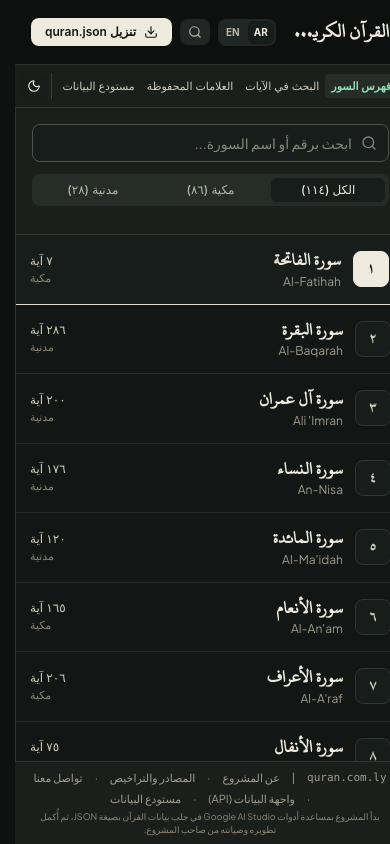
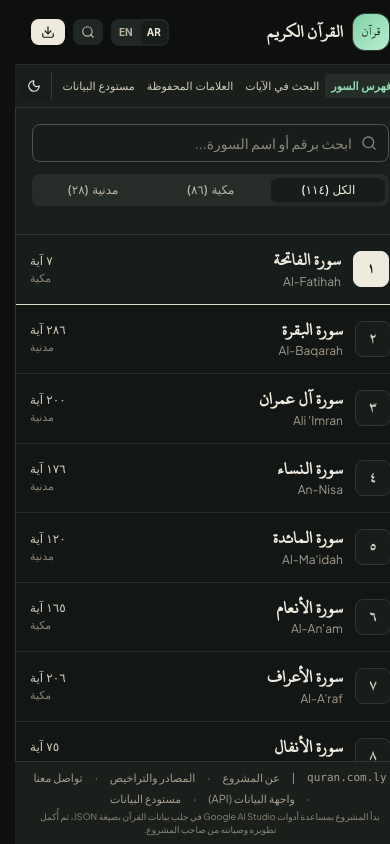
Before and after one commit to Gamingmonster2/quran.com.ly, a React (Vite) app: page / in a window 390 px wide. Built offline with nearby package versions, Linux system fonts and the light colour scheme; a web font is replaced by a local one.

Commit message:
Fix header wordmark truncation: responsive two-row header, compact Quran logo mark, full site name visible on desktop and short title on mobile

```diff
--- a/src/components/Header.tsx
+++ b/src/components/Header.tsx
@@ -44,20 +44,33 @@ export const Header: React.FC<HeaderProps> = ({
 
   return (
     <header lang={lang} className="sticky top-0 z-30 bg-[#FBF9F5]/90 backdrop-blur-md border-b border-stone-200">
-      <div className="max-w-7xl mx-auto px-4 sm:px-6 flex items-center justify-between gap-3 sm:gap-8 h-16">
-        {/* Zone 1: wordmark مترجم؛ يتمدّد ويُقتطع عند الحاجة بدل دفع بقية الأزرار خارج الشاشة */}
+      <div className="max-w-7xl mx-auto px-4 sm:px-6 flex flex-wrap items-center gap-x-3 gap-y-1.5 py-2 min-h-16">
+        {/* Zone 1: الشعار + اسم الموقع (لا يُقتطع النص أبدًا؛ يلتف الصف بدل قصّه) */}
         <button
           onClick={onNavigateHome}
           title={t('app.title')}
-          className={`min-w-0 max-w-full truncate text-start font-bold text-stone-900 whitespace-nowrap hover:text-emerald-900 transition-colors ${
-            isArabic ? 'font-quran text-xl sm:text-2xl' : 'font-sans text-base sm:text-xl'
-          }`}
+          aria-label={t('app.title')}
+          className={`flex shrink-0 items-center gap-2.5 text-start rounded-xl transition-opacity hover:opacity-85 ${FOCUS_RING}`}
         >
-          {t('app.title')}
+          {/* شعار مؤقت يحمل كلمة «قرآن» — يبقى صالحًا بعد تغيير اسم الموقع */}
+          <span
+            aria-hidden="true"
+            className="grid h-9 w-9 shrink-0 place-items-center rounded-xl bg-gradient-to-br from-emerald-800 to-emerald-950 text-white shadow-sm ring-1 ring-emerald-900/25 sm:h-10 sm:w-10"
+          >
+            <span className="font-quran text-[13px] leading-[1.5] sm:text-sm">قرآن</span>
+          </span>
+          <span
+            className={`font-bold text-stone-900 whitespace-nowrap ${
+              isArabic ? 'font-quran text-lg sm:text-2xl' : 'font-sans text-sm sm:text-xl'
+            }`}
+          >
+            <span className="sm:hidden">{t('app.title.short')}</span>
+            <span className="hidden sm:inline">{t('app.title')}</span>
+          </span>
         </button>
 
-        {/* Zone 2: روابط التنقل */}
-        <nav className="hidden md:flex items-center gap-6 text-sm font-medium text-stone-700">
+        {/* Zone 2: روابط التنقل — صف مستقل على الشاشات المتوسطة/الكبيرة لتفادي اقتطاع الاسم */}
+        <nav className="order-last hidden w-full items-center justify-center gap-5 border-t border-stone-200/70 pt-1 text-sm font-medium text-stone-700 md:flex 2xl:order-none 2xl:w-auto 2xl:justify-start 2xl:border-0 2xl:pt-0">
           <button
             onClick={() => onSelectView('surah')}
             aria-current={currentView === 'surah' ? 'page' : undefined}
@@ -105,7 +118,7 @@ export const Header: React.FC<HeaderProps> = ({
         </nav>
 
         {/* Zone 3: مبدّل السمة + مبدّل اللغة + بحث سريع + الإجراء الأساسي */}
-        <div className="flex items-center gap-2 shrink-0">
+        <div className="order-2 flex items-center gap-2 shrink-0 ms-auto">
           {/* Desktop theme switcher */}
           <div
             className="hidden md:flex items-center gap-0.5 p-0.5 bg-stone-200/60 rounded-lg"
@@ -194,10 +207,11 @@ export const Header: React.FC<HeaderProps> = ({
             type="button"
             onClick={onOpenDataModal}
             title={t('header.download')}
-            className={`inline-flex items-center gap-2 px-3.5 py-1.5 text-xs font-semibold text-white bg-stone-900 rounded-lg hover:bg-stone-800 transition-colors shadow-sm whitespace-nowrap shrink-0 ${FOCUS_RING}`}
+            aria-label={t('header.download')}
+            className={`inline-flex items-center gap-2 px-2.5 py-1.5 text-xs font-semibold text-white bg-stone-900 rounded-lg hover:bg-stone-800 transition-colors shadow-sm whitespace-nowrap shrink-0 sm:px-3.5 ${FOCUS_RING}`}
           >
             <Download className="w-3.5 h-3.5" aria-hidden="true" />
-            <span>{t('header.download')}</span>
+            <span className="hidden md:inline">{t('header.download')}</span>
           </button>
         </div>
       </div>
--- a/src/i18n.tsx
+++ b/src/i18n.tsx
@@ -15,6 +15,7 @@ export const LANG_LABELS: Record<Lang, string> = {
 
 const ar: Record<string, string> = {
   'app.title': 'القرآن الكريم بالرسم العثماني',
+  'app.title.short': 'القرآن الكريم',
   'nav.surahs': 'فهرس السور',
   'nav.search': 'البحث في الآيات',
   'nav.bookmarks': 'العلامات المحفوظة',
@@ -99,6 +100,7 @@ const ar: Record<string, string> = {
 
 const en: Record<string, string> = {
   'app.title': 'The Holy Quran — Uthmani Script',
+  'app.title.short': 'The Holy Quran',
   'nav.surahs': 'Surahs',
   'nav.search': 'Search Ayahs',
   'nav.bookmarks': 'Bookmarks',
```
